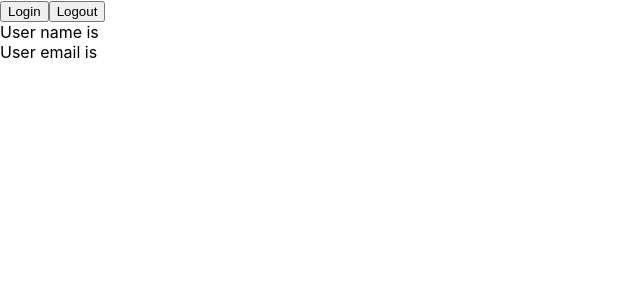
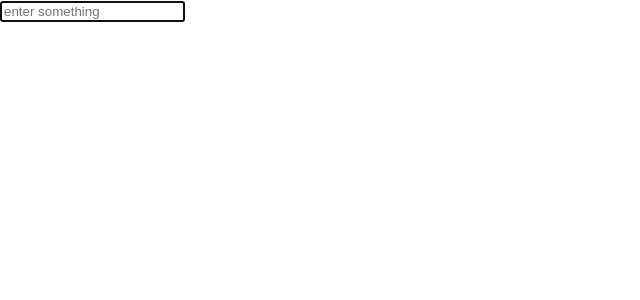
Before and after one commit to JavaScript-React-Info/React-typescript-basics, a React (Create React App) app: page / in a window 1280 px wide. Shown: the top 300 px of the page, without its empty margins (0-640 px from the left). Built offline with nearby package versions, Linux system fonts and the light colour scheme.

Commit message:
useRef typescript

```diff
--- a/src/App.tsx
+++ b/src/App.tsx
@@ -3,6 +3,7 @@
 import { ThemContextProvider } from "./components/context/ThemeContext"
 import User from "./components/context/User"
 import { UserContextProvider } from "./components/context/UserContext"
+import DomRef from "./components/ref/DomRef"
 import Counter from "./state/Counter"
 import LoggedIn from "./state/LoggedIn"
 
@@ -10,9 +11,7 @@
 const App = () => {
   return (
     <div>
-     <UserContextProvider>
-      <User/>
-     </UserContextProvider>
+     <DomRef/>
     </div>
   )
 }
--- /dev/null
+++ b/src/components/ref/DomRef.tsx
@@ -0,0 +1,24 @@
+
+
+import React, { useEffect, useRef } from 'react'
+
+const DomRef = () => {
+    const inputRef = useRef<HTMLInputElement>(null)
+
+    useEffect(()=>{
+        inputRef.current?.focus()
+    },[])
+
+  return (
+    <div>
+        <input
+        type=''
+        ref={inputRef}
+        placeholder="enter something"
+        />
+
+    </div>
+  )
+}
+
+export default DomRef
```
Also changed, not shown: src/components/ref/MutableRef.tsx (added, +27 -0 lines).
